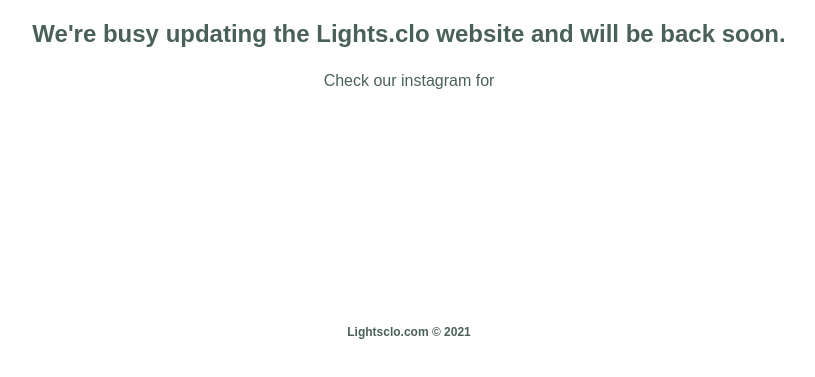
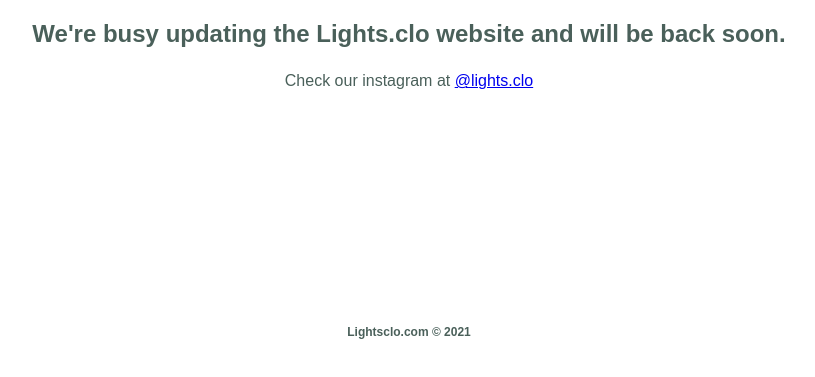
Before and after one commit to bungandy/maintenance, a plain HTML site: page index.html in a window 1280 px wide. Shown: the part 429-806 px from the top of the page, without its empty margins (231-1046 px from the left). Drawn offline with Linux system fonts and the light colour scheme.

Commit message:
instagram link

```diff
--- a/index.html
+++ b/index.html
@@ -98,7 +98,7 @@
     <h1>We'll be back.</h1>
 	<h2>We're busy updating the Lights.clo website and will be back soon.</h2>
 
-	<p>Check our instagram for
+	<p>Check our instagram at <a href="https://www.instagram.com/lights.clo" target="_blank">@lights.clo</a></p>
 
 </main><!-- #content -->
 
```
